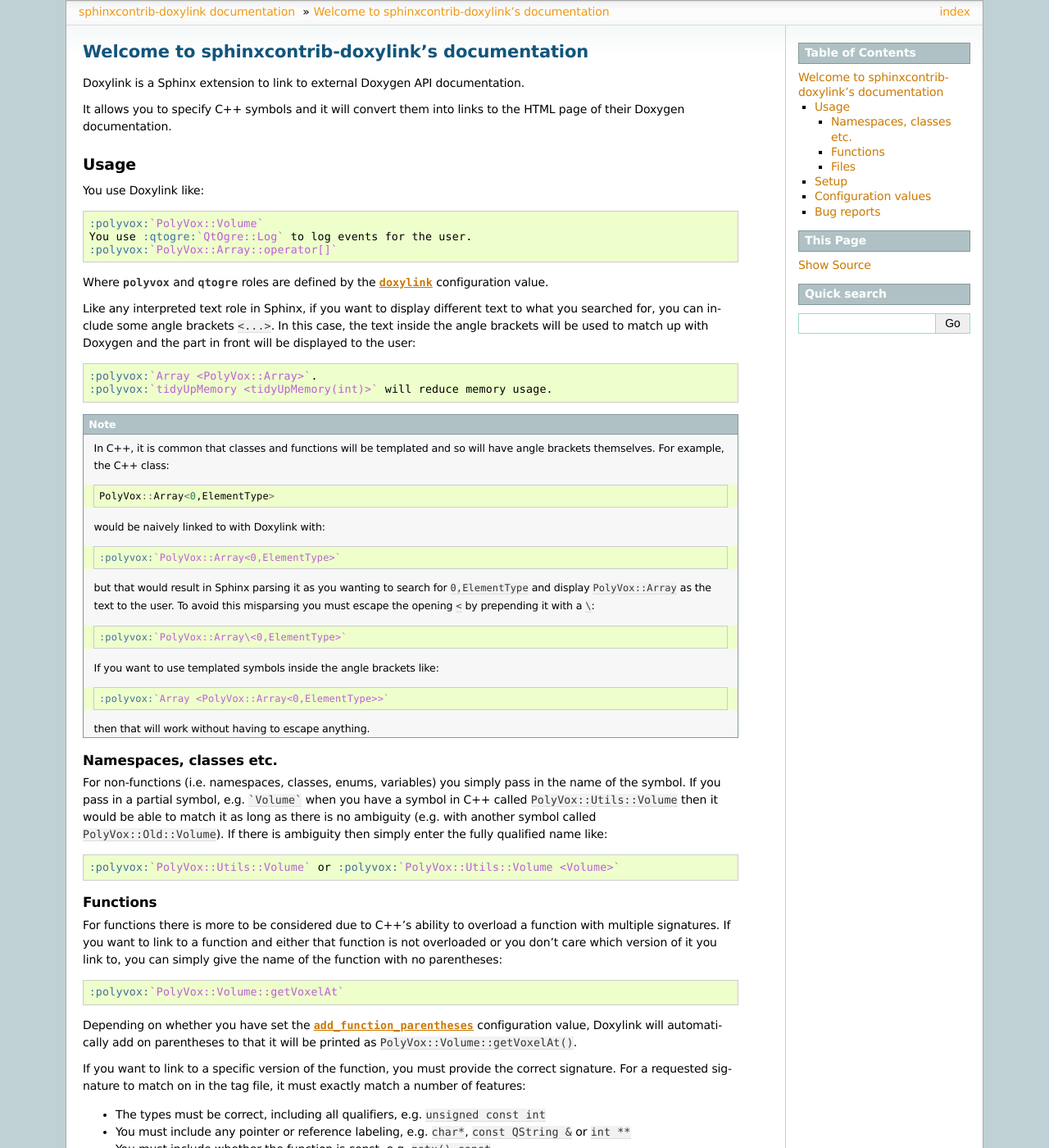
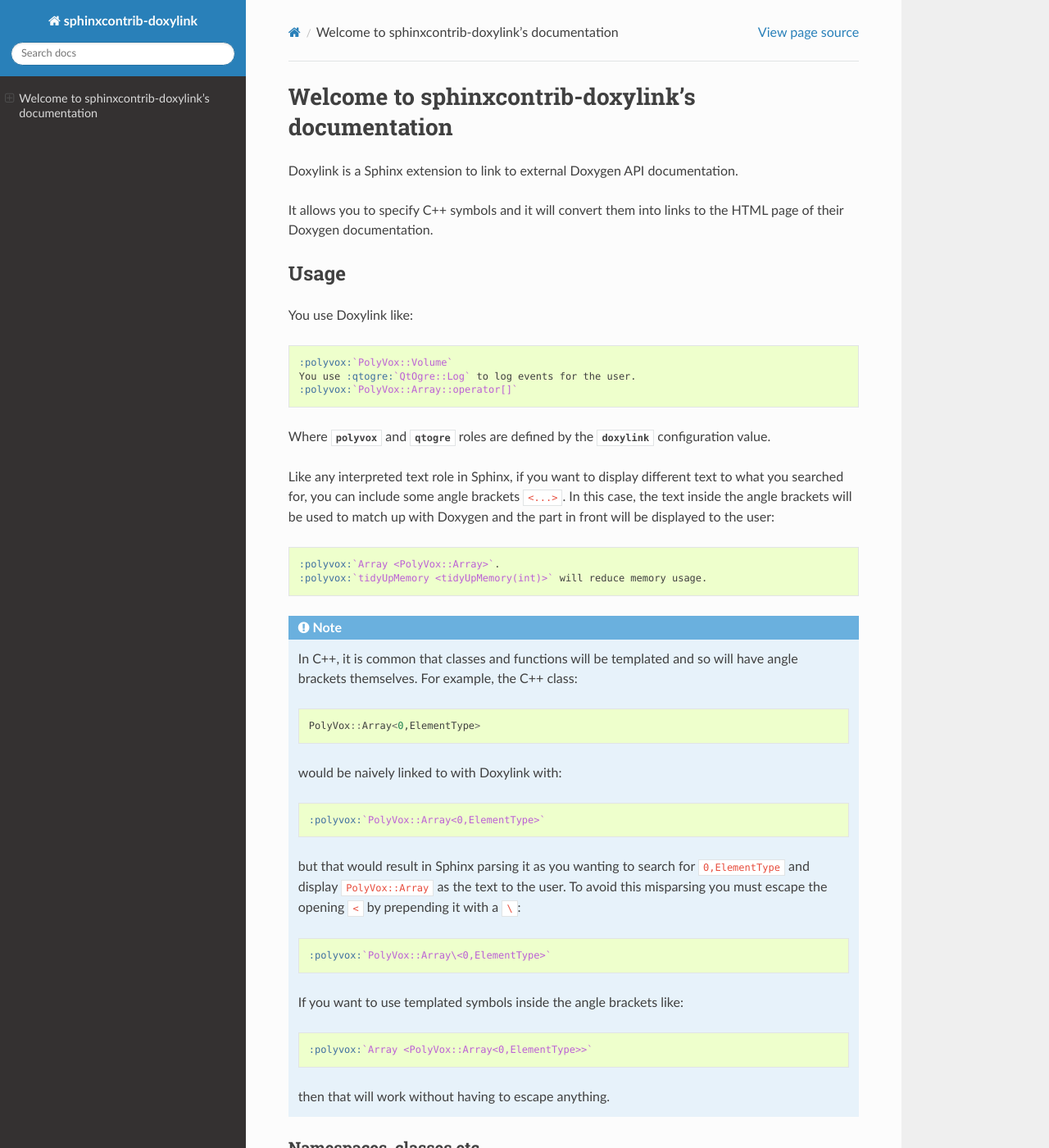
Before and after one commit to sphinx-contrib/doxylink, a Sphinx documentation site: the page built from doc/index.rst, in a window 1280 px wide and 1400 px high. Shown: the whole window at 82% size. Built offline with Sphinx 7.4.7 and the Read the Docs theme 2.0.0, drawn with Linux system fonts in a browser that asks for light colours; pages that are not in the unit, such as notebooks, are missing from menus; the version number could not be read and is left out; some of the changed text lies outside the part shown.

Commit message:
Use RTD theme

```diff
--- a/doc/conf.py
+++ b/doc/conf.py
@@ -43,7 +43,7 @@
 
 # General information about the project.
 project = u'sphinxcontrib-doxylink'
-copyright = u'2017, Matt Williams'
+copyright = u'2022, Matt Williams'
 
 # The version info for the project you're documenting, acts as replacement for
 # |version| and |release|, also used in various other places throughout the
@@ -93,7 +93,7 @@
 
 # The theme to use for HTML and HTML Help pages.  See the documentation for
 # a list of builtin themes.
-html_theme = 'sphinxdoc'
+html_theme = "sphinx_rtd_theme"
 
 # Theme options are theme-specific and customize the look and feel of a theme
 # further.  For a list of options available for each theme, see the
```
